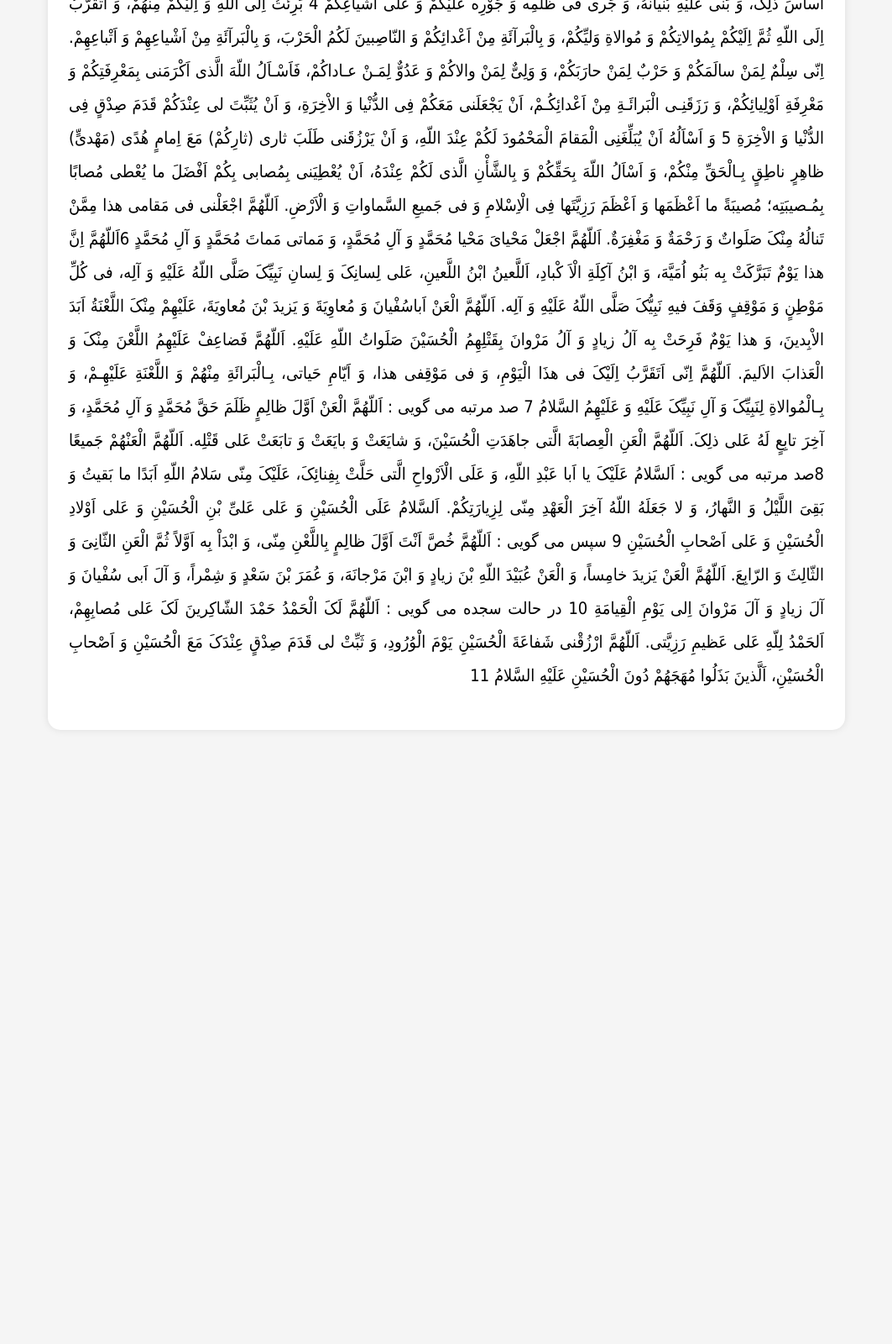
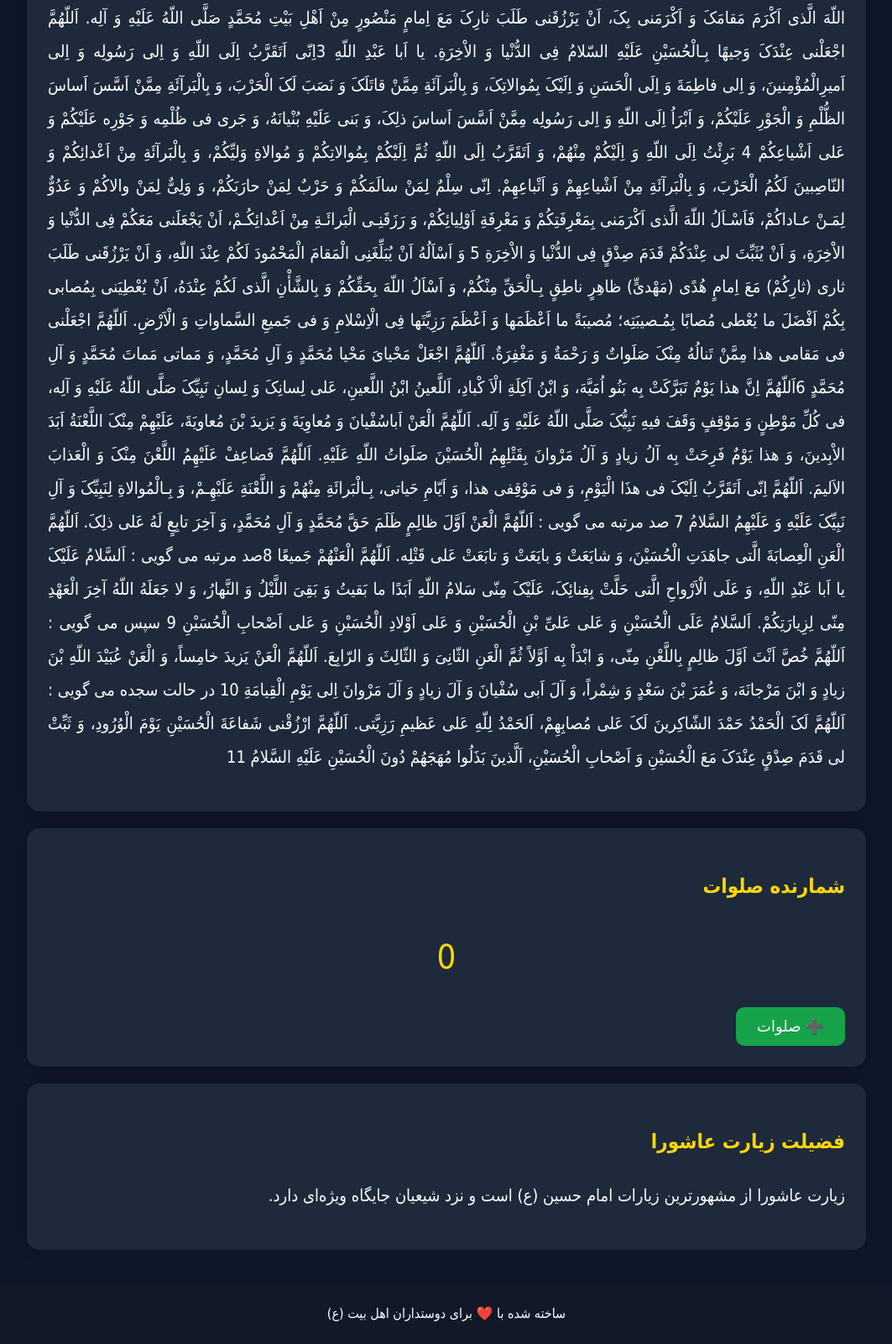
Before and after one commit to ermiya1129-prog/ermiya13936, a plain HTML site: page index.html in a window 1280 px wide. Shown: the part 716-2316 px from the top of the page at 84% size, without its empty margins (108-1171 px from the left). Before the commit the page ends 1613 px from the top, so only its background shows below. Drawn offline with Linux system fonts and the light colour scheme.

Commit message:
Update index.html

```diff
--- a/index.html
+++ b/index.html
@@ -1,3 +1,4 @@
+html
 <!DOCTYPE html>
 <html lang="fa" dir="rtl">
 <head>
@@ -7,47 +8,98 @@
 
 <style>
 body{
-    font-family: Tahoma, sans-serif;
-    background:#f5f5f5;
-    padding:20px;
+margin:0;
+font-family:Tahoma,sans-serif;
+background:#0f172a;
+color:white;
 line-height:2;
 }
+
+header{
+background:linear-gradient(135deg,#14532d,#166534);
+padding:40px;
+text-align:center;
+}
+
+header h1{
+margin:0;
+font-size:40px;
+color:#ffd700;
+}
+
+header p{
+font-size:18px;
+}
+
 .container{
-    max-width:900px;
+max-width:1000px;
 margin:auto;
-    background:white;
+padding:20px;
+}
+
+.card{
+background:#1e293b;
 padding:25px;
 border-radius:15px;
-    box-shadow:0 0 10px rgba(0,0,0,0.1);
+margin-bottom:20px;
+box-shadow:0 0 15px rgba(0,0,0,.3);
 }
-h1{
+
+h2{
+color:#ffd700;
+}
+
+p{
+font-size:20px;
+text-align:justify;
+}
+
+.counter{
 text-align:center;
-    color:#0b5d1e;
+font-size:40px;
+color:#ffd700;
+margin:20px 0;
 }
-p{
-    text-align:justify;
-    font-size:20px;
+
+button{
+padding:12px 25px;
+font-size:18px;
+border:none;
+border-radius:10px;
+cursor:pointer;
+background:#16a34a;
+color:white;
+}
+
+button:hover{
+background:#15803d;
+}
+
+footer{
+text-align:center;
+padding:20px;
+background:#111827;
 }
 </style>
 </head>
 
 <body>
 
+<header>
+<h1>🌹 زیارت عاشورا 🌹</h1>
+<p>السلام علی الحسین و علی علی بن الحسین و علی اولاد الحسین و علی اصحاب الحسین</p>
+</header>
+
 <div class="container">
-    <h1>زیارت عاشورا</h1>
 
-    <p>
-    السَّلامُ عَلَیْکَ یَا أَبا عَبْدِاللّٰهِ،
-    السَّلامُ عَلَیْکَ یَا ابْنَ رَسُولِ اللّٰهِ،
-    السَّلامُ عَلَیْکَ یا خِیَرَةَ اللّٰهِ وَابْنَ خِیرَتِهِ...
-    </p>
+<div class="card">
+<h2>متن زیارت عاشورا</h2>
 
 <p>اللّٰهِ وَابْنَ خِیرَتِهِ، السَّلامُ عَلَیْکَ یَا ابْنَ أَمِیرِ الْمُؤْمِنِینَ، وَابْنَ سَیِّدِ الْوَصِیِّینَ، اَلسَّلامُ عَلَیْکَ یَابْنَ فاطِمَةَ سَیِّدَةِ نِساءِ الْعالَمینَ، اَلسَّلامُ عَلَیْکَ یا ثارَ اللّهِ وَ ابْنَ ثارِه، وَ الْوِتْرَ الْمَوْتُورَ، اَلسَّلامُ عَلَیْکَ وَ عَلَى الْاَرْواحِ الَّتى حَلَّتْ بِفِنائِکَ، عَلَیْکُمْ مِنّى جَمیعًا سَلامُ اللّهِ اَبَدًا ما بَقیتُ وَ بَقِىَ اللَّیْلُ وَ النَّهارُ، یا اَبا عَبْدِ اللّهِ 1
 
 لَقَدْ عَظُمَتِ الرَّزِیَّةُ، وَ جَلَّتْ وَ عَظُمَتِ الْمُصیبَةُ بِکَ عَلَیْنا وَ عَلى جَمیعِ اَهْلِ الْاِسْلامِ، وَ جَلَّتْ وَ عَظُمَتْ مُصیبَتُکَ فِى السَّماواتِ عَلى جَمیعِ اَهْلِ السَّماواتِ، فَلَعَنَ اللّهُ اُمَّةً اَسَّسَتْ اَساسَ الظُّلْمِ وَ الْجَوْرِ عَلَیْکُمْ اَهْلَ الْبَیْتِ، وَ لَعَنَ اللّهُ اُمَّةً دَفَعَتْکُمْ عَنْ مَقامِکُمْ، وَ اَزالَتْکُمْ عَنْ مَراتِبِکُمُ الَّتى رَتَّبَکُمُ اللّهُ فیها، وَ لَعَنَ اللّهُ اُمَّةً قَتَلَتْکُمْ، وَ لَعَنَ اللّهُ الْمُمَهِّدینَ لَهُمْ بِـالَّتمْکینِ مِنْ قِتالِکُمْ، بَرِئْتُ اِلَى اللّهِ وَ اِلَیْکُمْ مِنْهُمْ وَ مِنْ اَشْیاعِهِمْ وَ اَتْباعِهِمْ وَ اَوْلِیائِهِمْ. یا اَبا عَبْدِ اللّهِ 2
 
-اِنّى سِلْمٌ لِمَنْ سالَمَکُمْ وَ حَرْبٌ لِمَنْ حارَبَکُمْ اِلى یَوْمِ الْقِیامَةِ، وَ لَعَنَ اللّهُ آلَ زیادٍ وَ آلَ مَرْوانَ، وَ لَعَنَ اللّهُ بَنى اُمَیَّةَ قاطِبَهً، وَ لَعَنَ اللّهُ ابْنَ مَرْجانَهَ، وَ لَعَنَ اللّهُ عُمَرَ بْنَ سَعْدٍ، وَ لَعَنَ اللّهُ شِمْراً، وَ لَعَنَ اللّهُ اُمَّةً اَسْرَجَتْ وَ اَلجَمَتْ وَ تَنَقَّبَتْ لِقِتالِکَ. بِاَبى اَنْتَ وَ اُمّى لَقَدْ عَظُمَ مُصابى بِکَ، فَاَسْاَلُ اللّهَ الَّذى اَکْرَمَ مَقامَکَ وَ اَکْرَمَنى بِکَ، اَنْ یَرْزُقَنى طَلَبَ ثارِکَ مَعَ اِمامٍ مَنْصُورٍ مِنْ اَهْلِ بَیْتِ مُحَمَّدٍ صَلَّى اللّهُ عَلَیْهِ وَ آلِه. اَللّهُمَّ اجْعَلْنى عِنْدَکَ وَجیهًا بِـالْحُسَیْنِ عَلَیْهِ السّلامُ فِى الدُّنْیا وَ الاْخِرَةِ. یا اَبا عَبْدِ اللّهِ 3
-      اِنّى اَتَقَرَّبُ اِلَى اللّهِ وَ اِلى رَسُولِه وَ اِلى اَمیرِالْمُؤْمِنینَ، وَ اِلى فاطِمَةَ وَ اِلَى الْحَسَنِ وَ اِلَیْکَ بِمُوالاتِکَ، وَ بِالْبَرآئَةِ مِمَّنْ قاتَلَکَ وَ نَصَبَ لَکَ الْحَرْبَ، وَ بِالْبَرآئَةِ مِمَّنْ اَسَّسَ اَساسَ الظُّلْمِ وَ الْجَوْرِ عَلَیْکُمْ، وَ اَبْرَاُ اِلَى اللّهِ وَ اِلى رَسُولِه مِمَّنْ اَسَّسَ اَساسَ ذلِکَ، وَ بَنى عَلَیْهِ بُنْیانَهُ، وَ جَرى فى ظُلْمِه وَ جَوْرِه عَلَیْکُمْ وَ عَلى اَشْیاعِکُمْ 4
+اِنّى سِلْمٌ لِمَنْ سالَمَکُمْ وَ حَرْبٌ لِمَنْ حارَبَکُمْ اِلى یَوْمِ الْقِیامَةِ، وَ لَعَنَ اللّهُ آلَ زیادٍ وَ آلَ مَرْوانَ، وَ لَعَنَ اللّهُ بَنى اُمَیَّةَ قاطِبَهً، وَ لَعَنَ اللّهُ ابْنَ مَرْجانَهَ، وَ لَعَنَ اللّهُ عُمَرَ بْنَ سَعْدٍ، وَ لَعَنَ اللّهُ شِمْراً، وَ لَعَنَ اللّهُ اُمَّةً اَسْرَجَتْ وَ اَلجَمَتْ وَ تَنَقَّبَتْ لِقِتالِکَ. بِاَبى اَنْتَ وَ اُمّى لَقَدْ عَظُمَ مُصابى بِکَ، فَاَسْاَلُ اللّهَ الَّذى اَکْرَمَ مَقامَکَ وَ اَکْرَمَنى بِکَ، اَنْ یَرْزُقَنى طَلَبَ ثارِکَ مَعَ اِمامٍ مَنْصُورٍ مِنْ اَهْلِ بَیْتِ مُحَمَّدٍ صَلَّى اللّهُ عَلَیْهِ وَ آلِه. اَللّهُمَّ اجْعَلْنى عِنْدَکَ وَجیهًا بِـالْحُسَیْنِ عَلَیْهِ السّلامُ فِى الدُّنْیا وَ الاْخِرَةِ. یا اَبا عَبْدِ اللّهِ 3اِنّى اَتَقَرَّبُ اِلَى اللّهِ وَ اِلى رَسُولِه وَ اِلى اَمیرِالْمُؤْمِنینَ، وَ اِلى فاطِمَةَ وَ اِلَى الْحَسَنِ وَ اِلَیْکَ بِمُوالاتِکَ، وَ بِالْبَرآئَةِ مِمَّنْ قاتَلَکَ وَ نَصَبَ لَکَ الْحَرْبَ، وَ بِالْبَرآئَةِ مِمَّنْ اَسَّسَ اَساسَ الظُّلْمِ وَ الْجَوْرِ عَلَیْکُمْ، وَ اَبْرَاُ اِلَى اللّهِ وَ اِلى رَسُولِه مِمَّنْ اَسَّسَ اَساسَ ذلِکَ، وَ بَنى عَلَیْهِ بُنْیانَهُ، وَ جَرى فى ظُلْمِه وَ جَوْرِه عَلَیْکُمْ وَ عَلى اَشْیاعِکُمْ 4
 
 بَرِئْتُ اِلَى اللّهِ وَ اِلَیْکُمْ مِنْهُمْ، وَ اَتَقَرَّبُ اِلَى اللّهِ ثُمَّ اِلَیْکُمْ بِمُوالاتِکُمْ وَ مُوالاةِ وَلیِّکُمْ، وَ بِالْبَرآئَةِ مِنْ اَعْدائِکُمْ وَ النّاصِبینَ لَکُمُ الْحَرْبَ، وَ بِالْبَرآئَةِ مِنْ اَشْیاعِهِمْ وَ اَتْباعِهِمْ. اِنّى سِلْمٌ لِمَنْ سالَمَکُمْ وَ حَرْبٌ لِمَنْ حارَبَکُمْ، وَ وَلِىٌّ لِمَنْ والاکُمْ وَ عَدُوٌّ لِمَـنْ عـاداکُمْ، فَاَسْـاَلُ اللّهَ الَّذى اَکْرَمَنى بِمَعْرِفَتِکُمْ وَ مَعْرِفَةِ اَوْلِیائِکُمْ، وَ رَزَقَنِـى الْبَرائَـةِ مِنْ اَعْدائِکُـمْ، اَنْ یَجْعَلَنى مَعَکُمْ فِى الدُّنْیا وَ الاْخِرَةِ، وَ اَنْ یُثَبِّتَ لى عِنْدَکُمْ قَدَمَ صِدْقٍ فِى الدُّنْیا وَ الاْخِرَةِ 5
 
@@ -65,5 +117,38 @@ p{
 
 </div>
 
+<div class="card">
+<h2>شمارنده صلوات</h2>
+
+<div class="counter" id="count">0</div>
+
+<button onclick="addSalavat()">➕ صلوات</button>
+
+</div>
+
+<div class="card">
+<h2>فضیلت زیارت عاشورا</h2>
+
+<p>
+زیارت عاشورا از مشهورترین زیارات امام حسین (ع) است و نزد شیعیان جایگاه ویژه‌ای دارد.
+</p>
+
+</div>
+
+</div>
+
+<footer>
+ساخته شده با ❤️ برای دوستداران اهل بیت (ع)
+</footer>
+
+<script>
+let count = 0;
+
+function addSalavat(){
+count++;
+document.getElementById("count").innerText = count;
+}
+</script>
+
 </body>
 </html>
```
Lines whose indentation alone changed are shown as unchanged.
